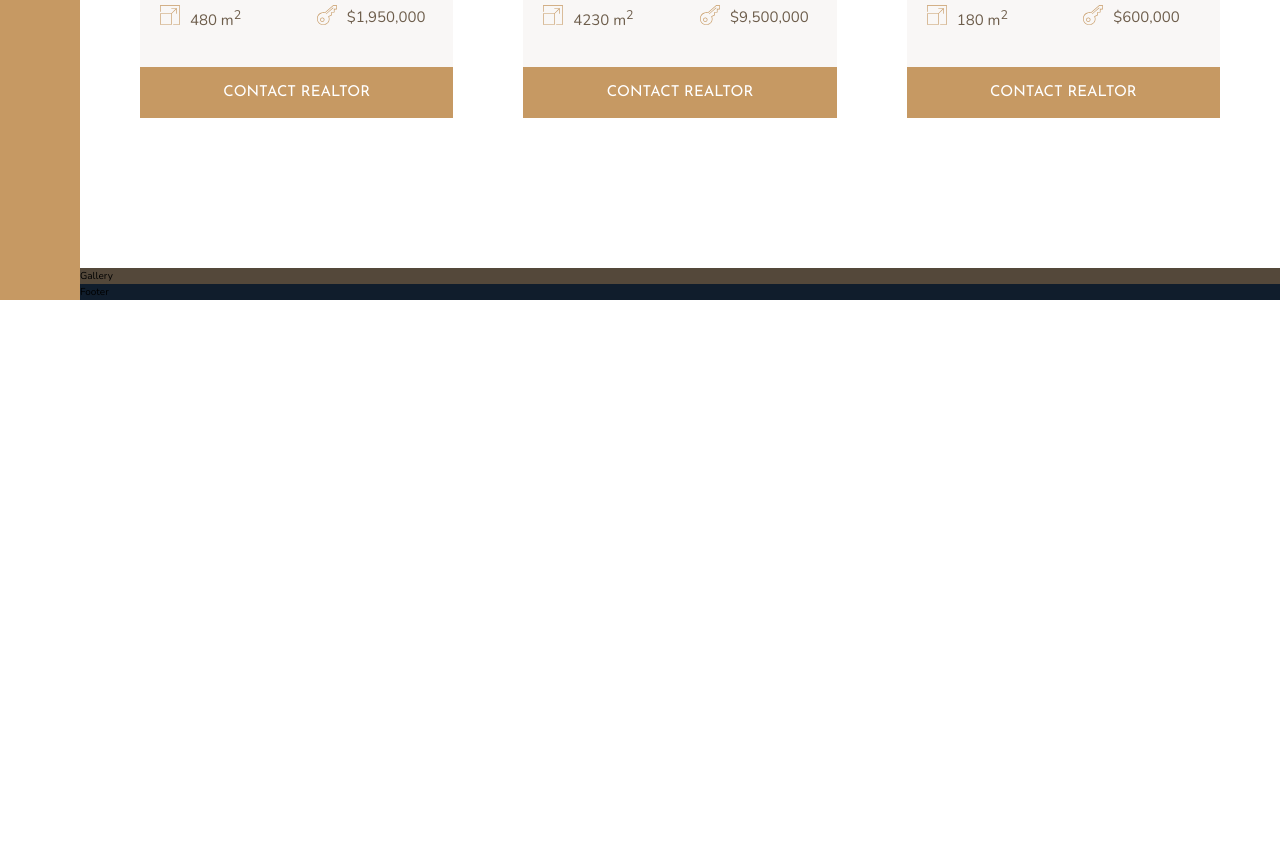
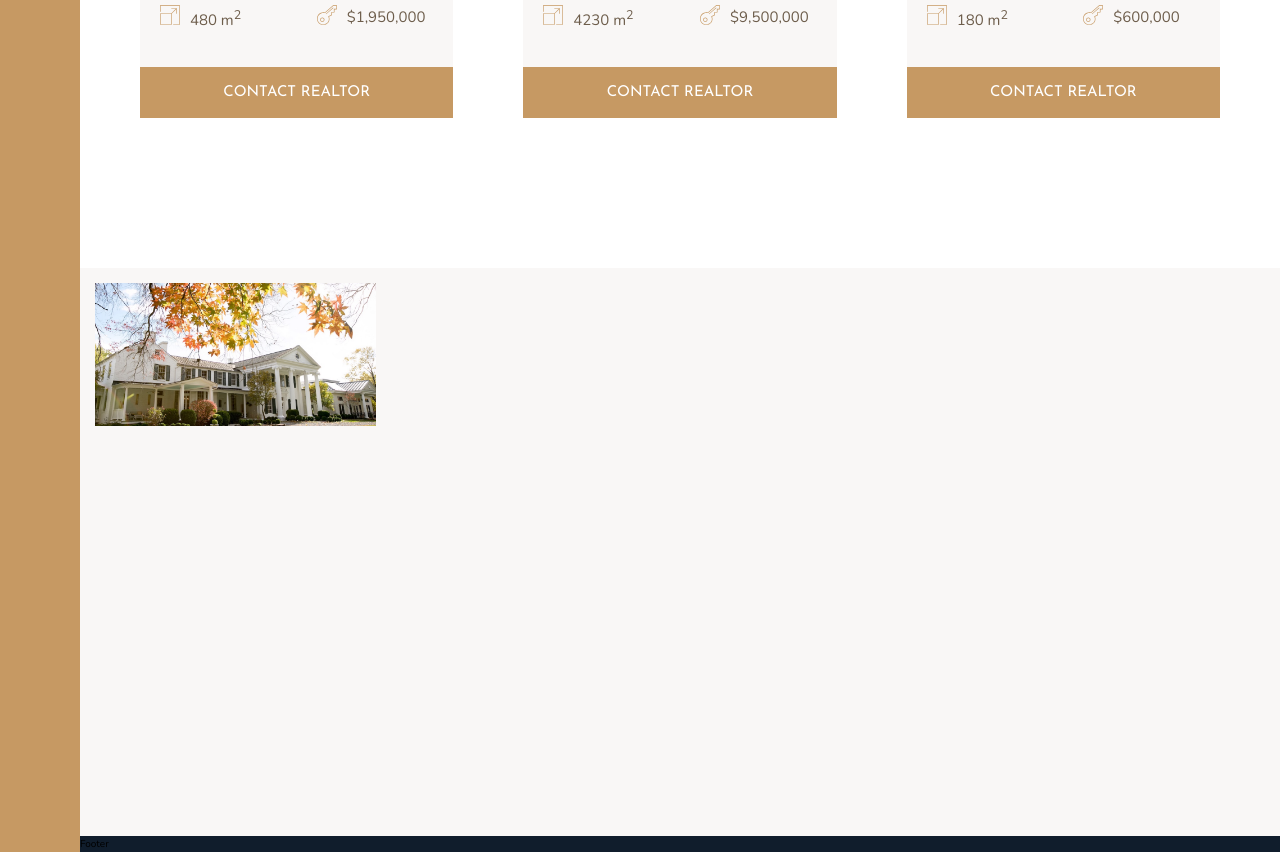
Before and after one commit to MatheusTrinca/nexter-grid-css, a website: page index.html in a window 1280 px wide. Shown: the part 2792-3644 px from the top of the page. Before the commit the page ends 3092 px from the top, so only its background shows below. Drawn offline with nearby package versions, Linux system fonts and the light colour scheme.

Commit message:
gallery 1

```diff
--- a/index.html
+++ b/index.html
@@ -306,7 +306,11 @@
       </div>
     </section>
 
-    <section class="gallery">Gallery</section>
+    <section class="gallery">
+      <figure class="gallery__item gallery__item--1">
+        <img src="img/gal-1.jpeg" alt="Gallery Image" class="gallery__img" />
+      </figure>
+    </section>
     <footer class="footer">Footer</footer>
   </body>
 </html>
--- a/sass/_gallery.scss
+++ b/sass/_gallery.scss
@@ -1,4 +1,24 @@
 .gallery {
-  background-color: $color-grey-dark-1;
+  background-color: $color-grey-light-1;
   grid-column: full-start / full-end;
+  display: grid;
+  grid-template-columns: repeat(8, 1fr);
+  grid-template-rows: repeat(7, 5vw);
+  gap: 1.5rem;
+  padding: 1.5rem;
+  object-fit: contain;
+
+  &__item {
+    &--1 {
+      grid-row: 1 / span 2;
+      grid-column: 1 / span 2;
+    }
+  }
+
+  &__img {
+    width: 100%;
+    height: 100%;
+    object-fit: cover;
+    display: block;
+  }
 }
```
Also changed, not shown: css/style.css.
